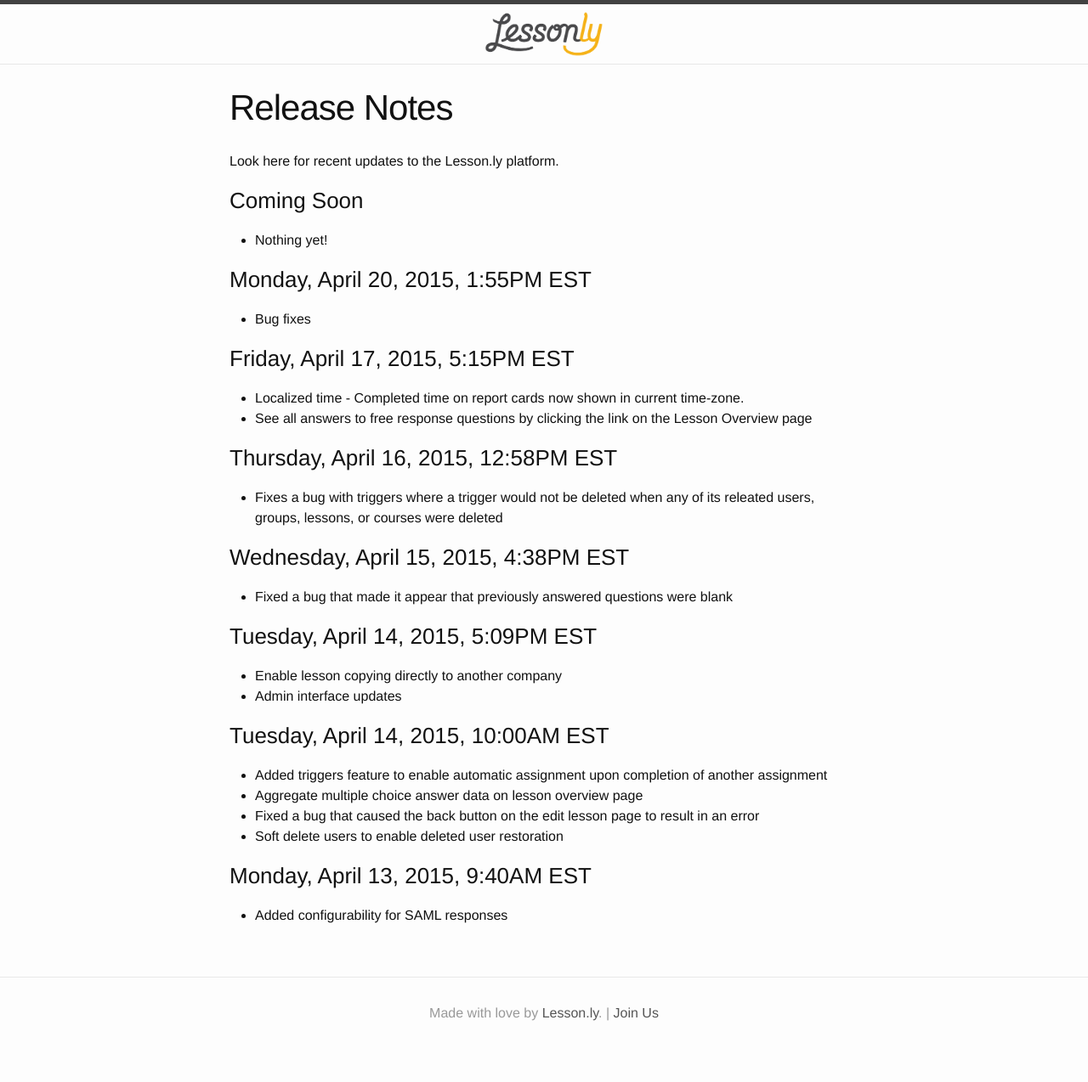
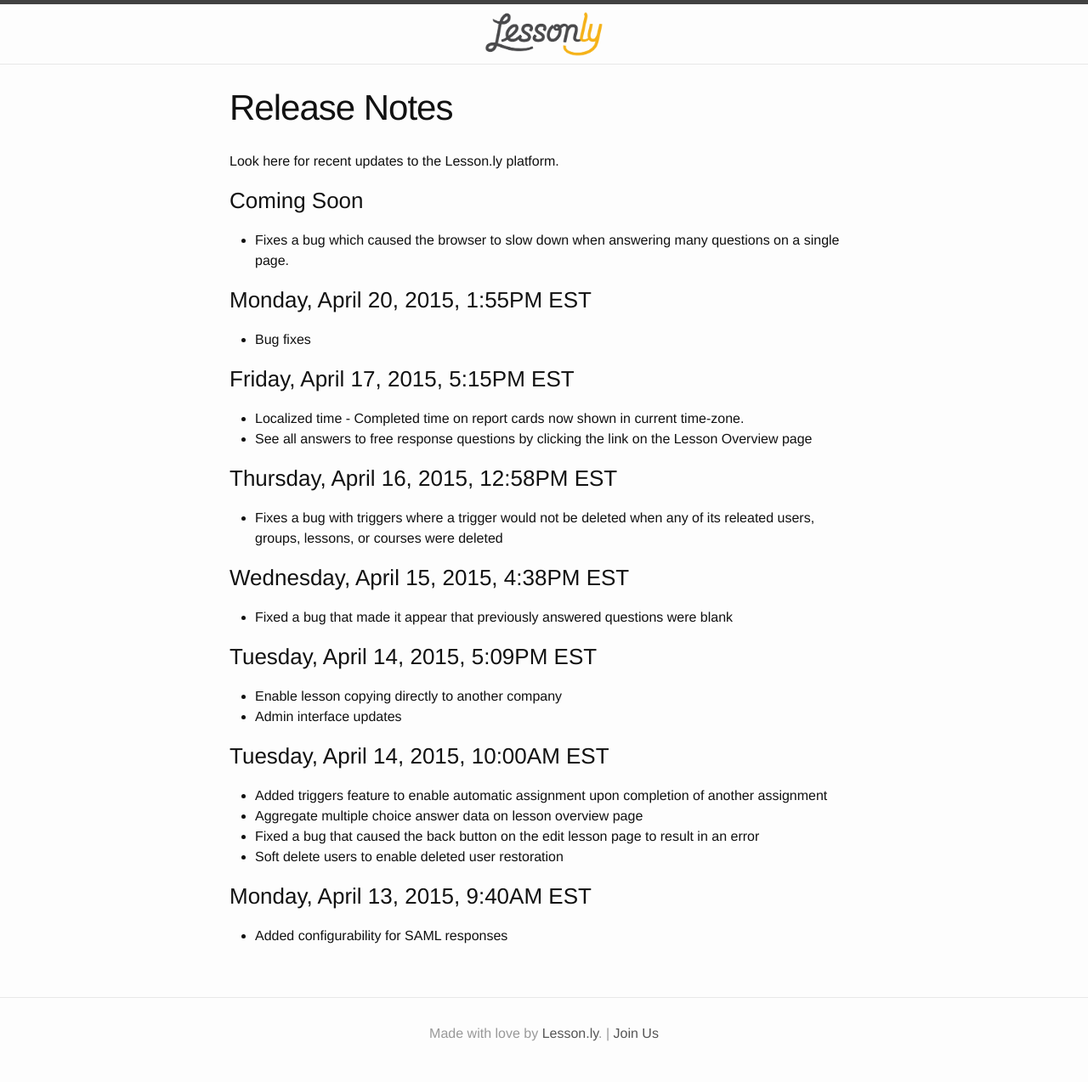
Before and after one commit to isabella232/lessonly.github.io, a Jekyll site: the page built from release-notes.md, in a window 1280 px wide. Shown: the whole page at 85% size. Built offline with Jekyll 4.4.1, drawn with Linux system fonts in a browser that asks for light colours; before the commit the page ends 1250 px from its top, so only the background shows below that.

Commit message:
Update release notes

```diff
--- a/release-notes.md
+++ b/release-notes.md
@@ -8,7 +8,7 @@
 
 ### Coming Soon
 
-- Nothing yet!
+- Fixes a bug which caused the browser to slow down when answering many questions on a single page.
 
 ### Monday, April 20, 2015, 1:55PM EST
 
```
